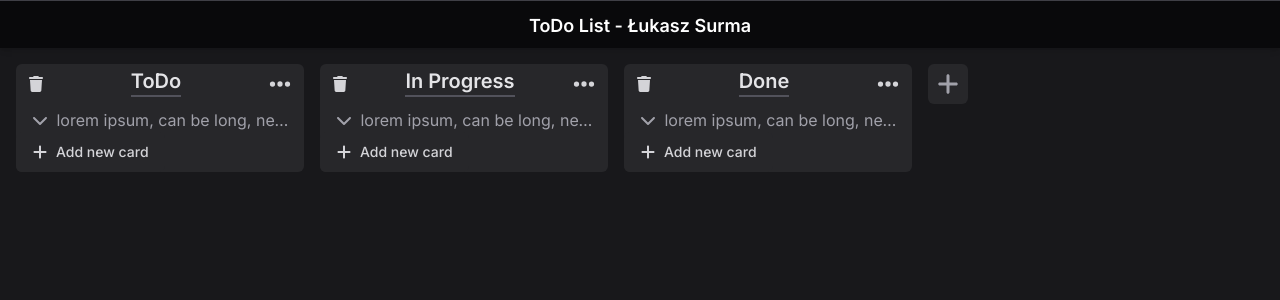
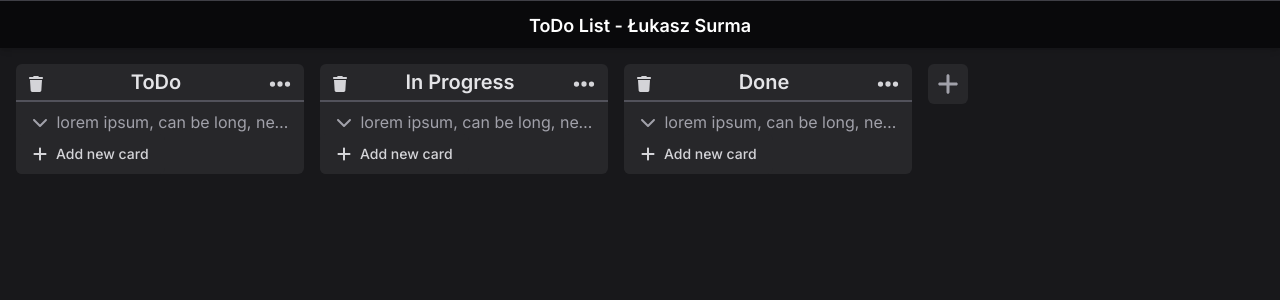
Before and after one commit to S-Lukasz/todo-app, a Next.js app: page / in a window 1280 px wide. Shown: the top 300 px of the page. Built offline with nearby package versions, Linux system fonts and the light colour scheme.

Commit message:
border change

```diff
--- a/components/card.tsx
+++ b/components/card.tsx
@@ -63,14 +63,14 @@ export default function Card({ index, name, onDelete }: Prop) {
 
   return (
     <div className=" rounded-md items-start w-72 flex flex-col bg-zinc-800 h-min">
-      <div className="flex w-full justify-between items-center">
+      <div className="flex w-full justify-between items-center  border-b-2 border-zinc-600">
         <button onClick={() => onDelete(index)}>
           <FontAwesomeIcon
             className=" w-4 h-4 ml-3 mt-2 rounded-md bg-zinc-800 hover:bg-zinc-900 text-zinc-300 hover:text-zinc-50"
             icon={faTrash}
           />
         </button>
-        <p className=" flex text-center font-semibold text-xl text-zinc-200 border-b-2 border-zinc-600 ">
+        <p className=" flex text-center font-semibold text-xl text-zinc-200 ">
           {name}
         </p>
         <button>
```
